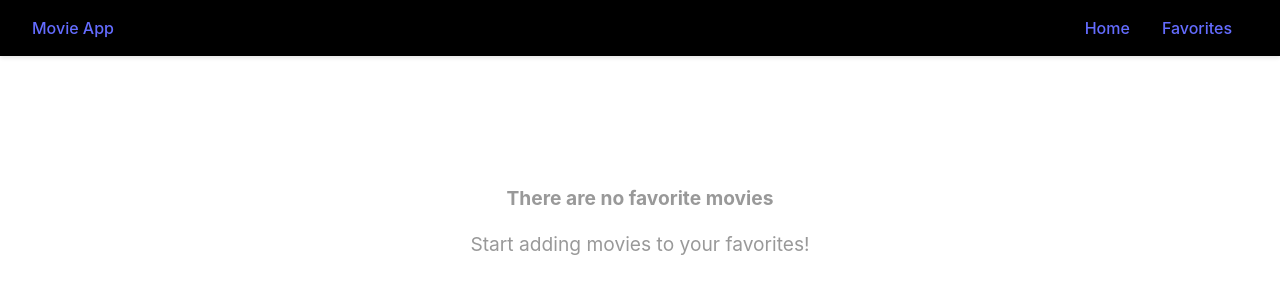
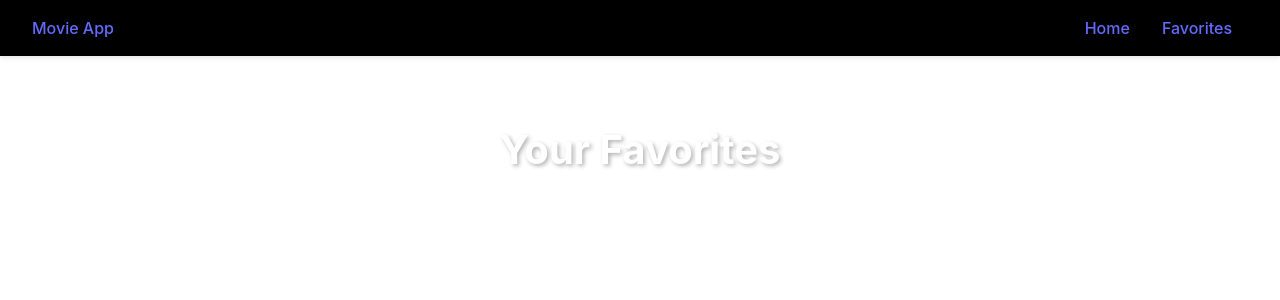
Before and after one commit to 10Nderitu/movie_selector, a React (Vite) app: page /favorites in a window 1280 px wide. Shown: the top 300 px of the page. Built offline with nearby package versions, Linux system fonts and the light colour scheme.

Commit message:
Updated state

```diff
--- a/src/components/movieCard.jsx
+++ b/src/components/movieCard.jsx
@@ -6,8 +6,10 @@
     const favorite = isFavorite(movie.id)
 
 
-    function onFavorite(){
-        alert("clicked")
+    function onFavorite(e){
+        e.preventDefault()
+        if (favorite) removeFromFavorites(movie.id)
+        else addToFavorites(movie)
     }
 
     return <div className = "movie-card">
--- a/src/pages/favorites.jsx
+++ b/src/pages/favorites.jsx
@@ -1,6 +1,24 @@
+import { useMovieContext } from "../contexts/movieContext"
 import "../css/Favorites.css"
 
 function Favorites() {
+    const {favorites} = useMovieContext();
+
+    if (favorites) {
+        return (
+            <div className="favorites">
+                <h2>Your Favorites</h2>
+            <div className="movies-grid">
+        {favorites.map(
+          (movie) =>
+            movie.title.toLowerCase().startsWith(searchQuery) && (
+              <MovieCard movie={movie} key={movie.id} />
+            )
+        )}
+        </div>
+      </div>
+        )
+    }
     return <div className="favorites-empty">
         <h2>There are no favorite movies</h2>
         <p>Start adding movies to your favorites!</p>
```
